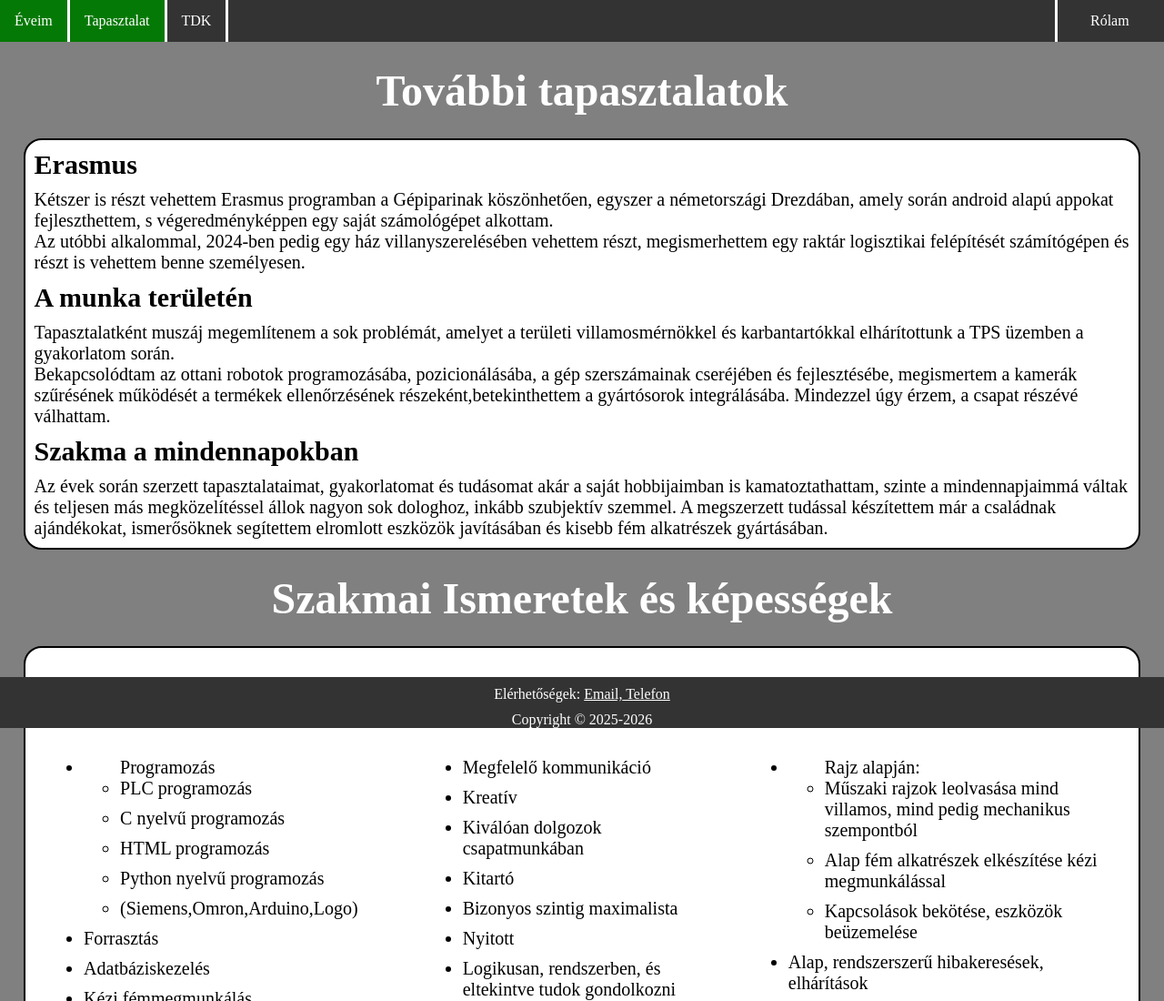
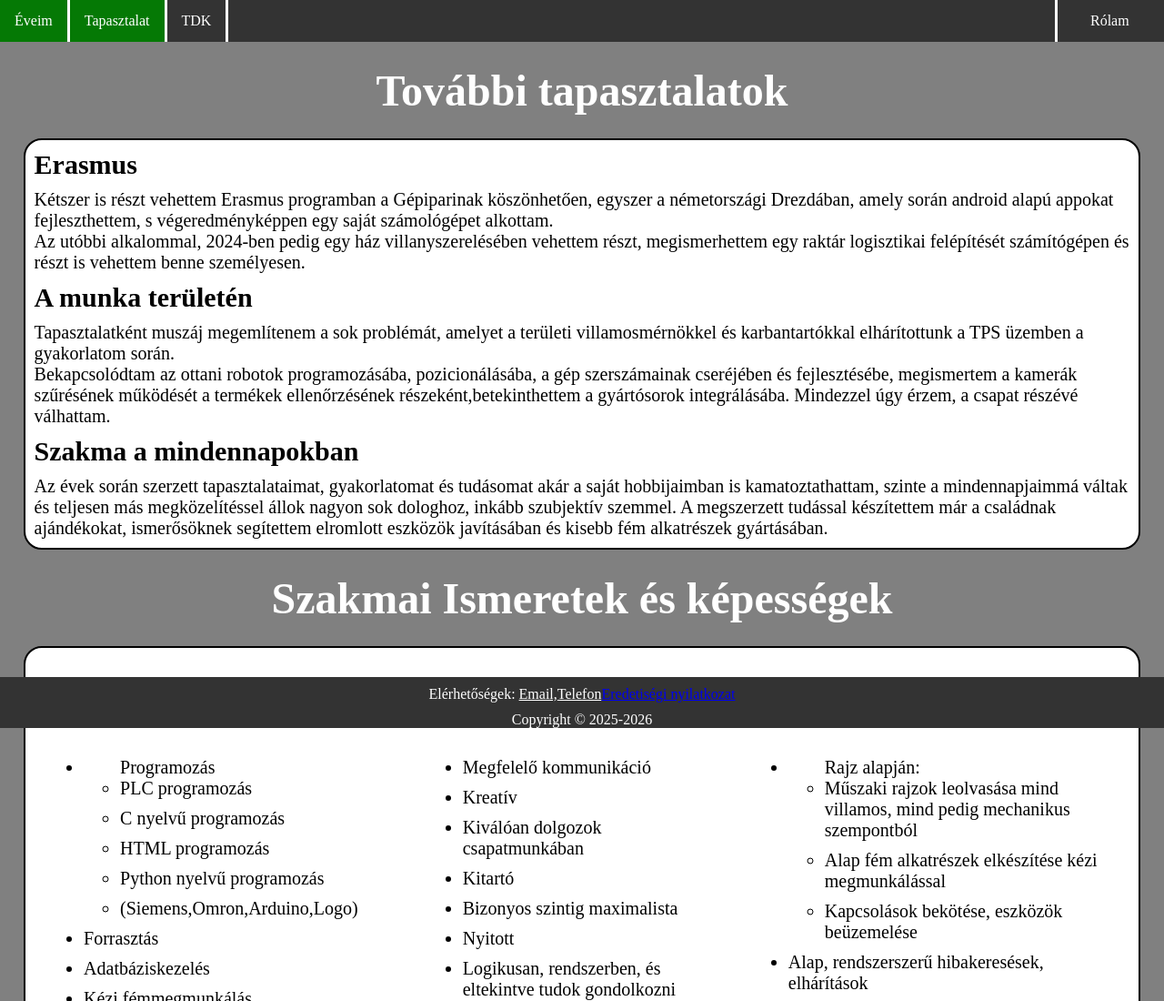
Before and after one commit to BulaBalaa/Racsik_Balint_Portfolio, a plain HTML site: page szakmaitap.html in a window 1280 px wide. Shown: the top 1100 px of the page at 91% size. Drawn offline with Linux system fonts and the light colour scheme.

Commit message:
eredetisegi

```diff
--- a/szakmaitap.html
+++ b/szakmaitap.html
@@ -24,7 +24,7 @@
 </div>
 <div class="footer">
 
-  <p>Elérhetőségek: <a class="contact" href="mailto:racsikbalint01@gmail.com">Email,</a><a class="contact" href="tel:+36305469067">                               Telefon</a></p>
+  <p>Elérhetőségek: <a class="contact" href="mailto:racsikbalint01@gmail.com">Email,</a><a class="contact" href="tel:+36305469067">Telefon</a><a href="eredetisegi.pdf" target="_blank">Eredetiségi nyilatkozat</a></p>
   Copyright © 2025-2026
 </div>
 <div><h1 style="margin-top:2% ;font-size: large;font-size:300%">További tapasztalatok</h1></div>
```
